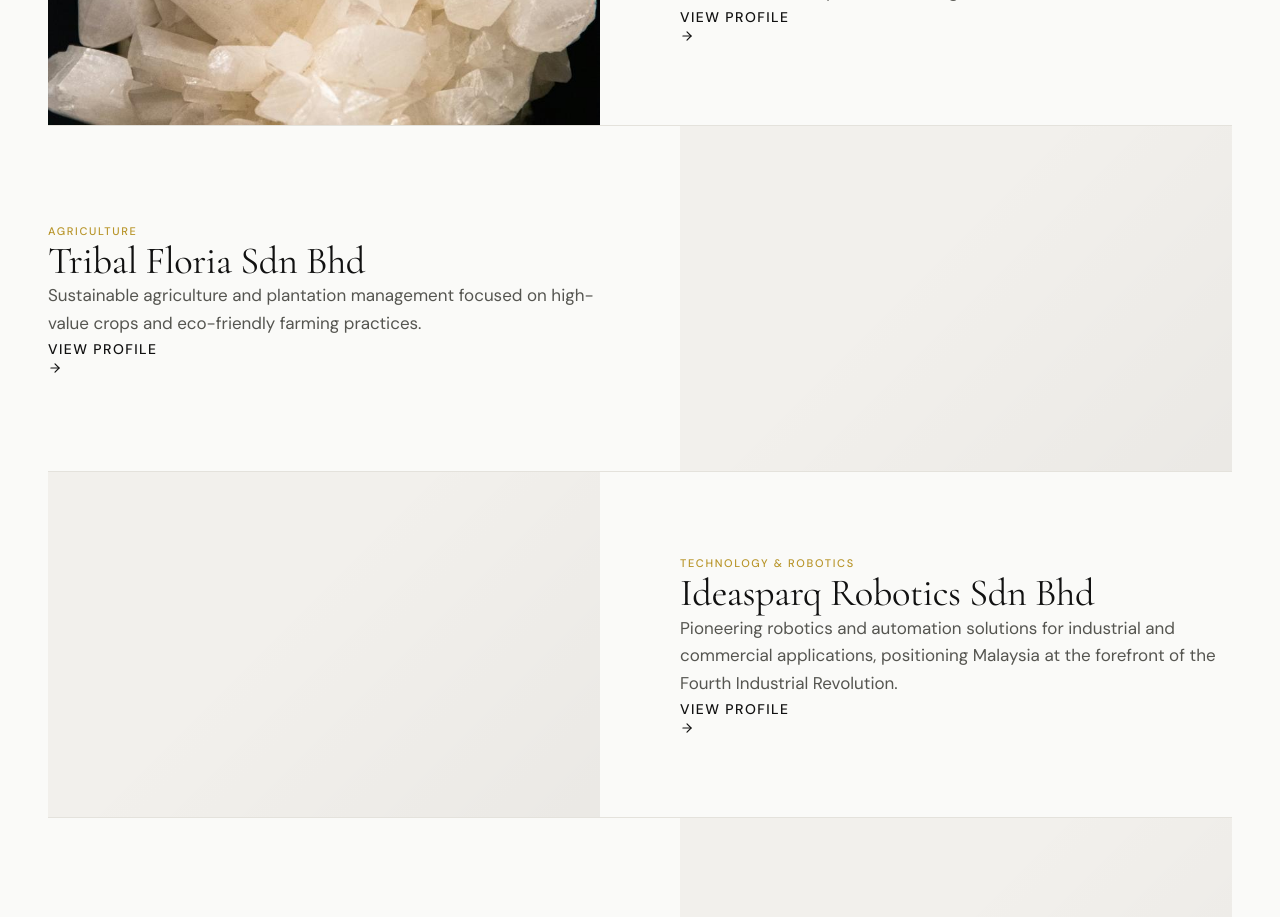
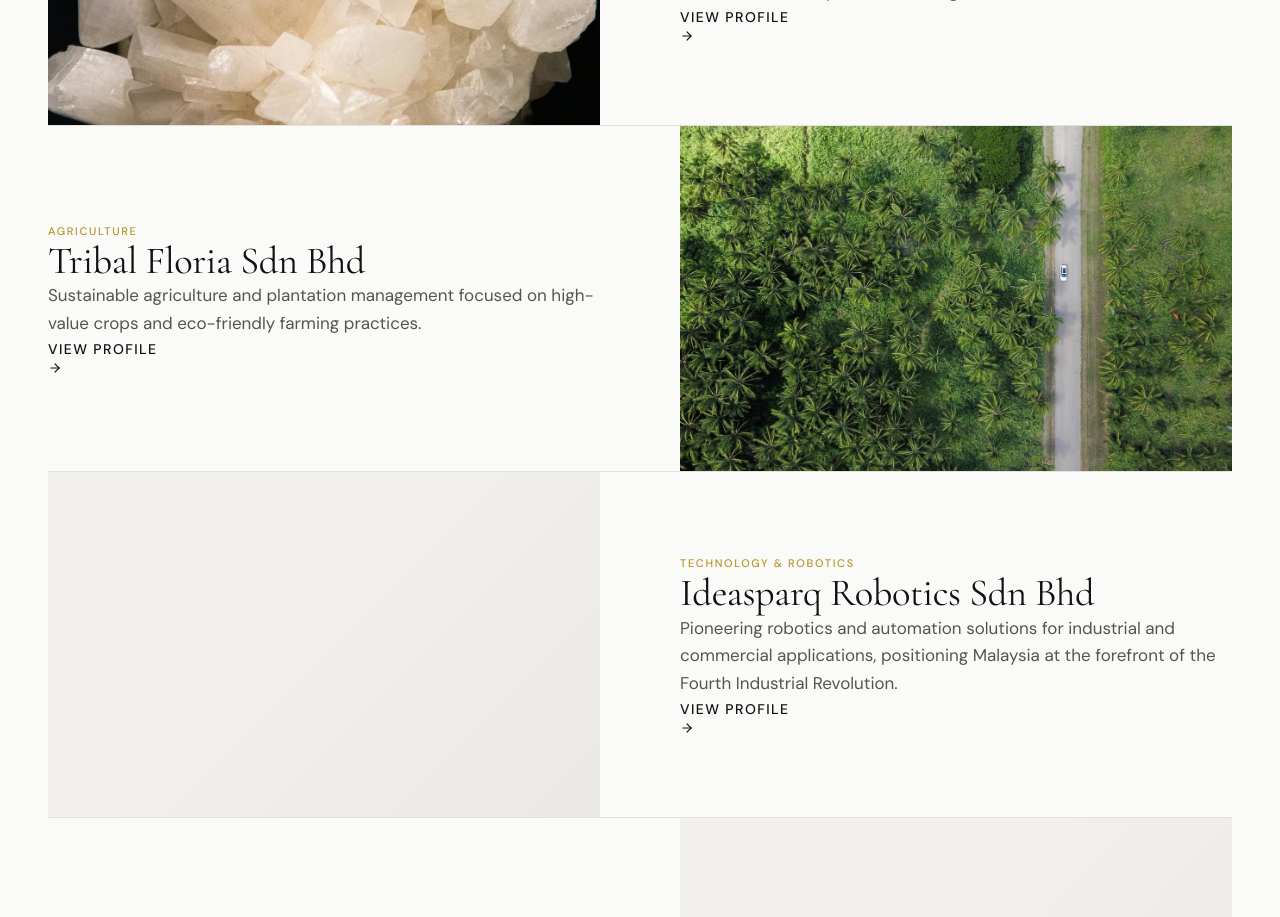
Before and after one commit to shamnashriq-ai/triballiance-website, a Next.js app: page /companies in a window 1280 px wide. Shown: the part 880-1797 px from the top of the page. Built offline with nearby package versions, Linux system fonts and the light colour scheme.

Commit message:
Add Tribal Floria plantation image to companies page
Co-Authored-By: UtilizeBot <noreply@utilizebot.com>

```diff
--- a/src/app/companies/page.tsx
+++ b/src/app/companies/page.tsx
@@ -22,6 +22,7 @@
     description:
       "Sustainable agriculture and plantation management focused on high-value crops and eco-friendly farming practices.",
     href: "/companies/tribal-floria",
+    image: "/tribal-floria-bg.jpg",
   },
   {
     name: "Ideasparq Robotics Sdn Bhd",
```
Also changed, not shown: public/tribal-floria-bg.jpg (added).
